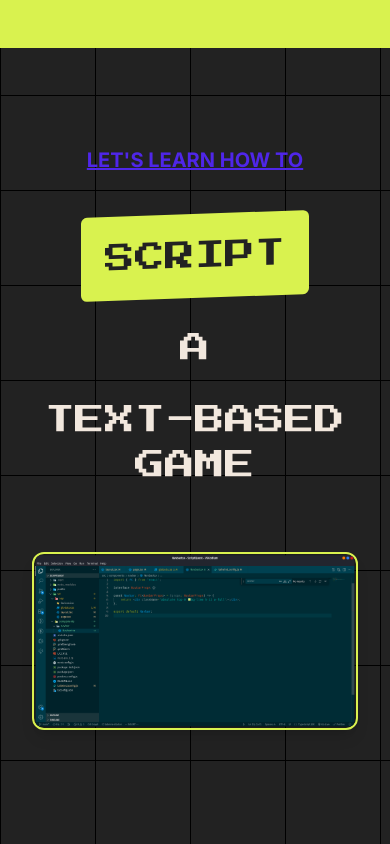
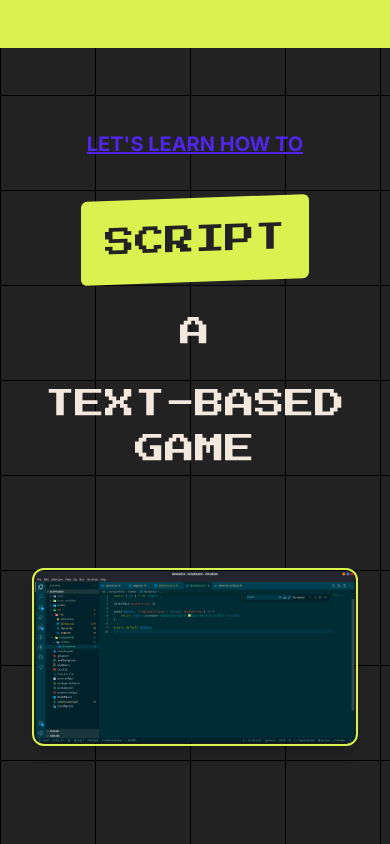
Before and after one commit to pewpewnor/ScriptQuest, a Next.js app: page / in a window 390 px wide. Built offline with nearby package versions, Linux system fonts and the light colour scheme.

Commit message:
style: edit responsive design

```diff
--- a/src/app/page.tsx
+++ b/src/app/page.tsx
@@ -7,14 +7,14 @@ const WelcomePage: FC<WelcomePageProps> = (props: WelcomePageProps) => {
 	return (
 		<div className="min-h-screen">
 			{/* Hero */}
-			<div className="paper-grid flex h-screen flex-col items-center justify-center gap-16 bg-dark px-8 pt-8 md:px-16 mid:flex-row mid:gap-0">
+			<div className="paper-grid flex h-screen flex-col items-center justify-center gap-24 bg-dark px-8 pt-8 md:px-16 mid:flex-row mid:gap-0">
 				<div className="md:w-6/7 flex w-full flex-col gap-10 px-0 sm:px-12 mid:w-full">
 					<p className="w-full text-center text-xl font-bold text-electric underline sm:text-left md:text-2xl">
 						LET&apos;S LEARN HOW TO
 					</p>
 					<div className="flex flex-col gap-8 font-press text-3xl sm:text-5xl mid:text-6xl">
 						<div className="flex flex-col items-center justify-center gap-8 sm:flex-row sm:justify-normal">
-							<button className="min-w-min -skew-y-2 rounded-md bg-lime p-6 text-dark hover:bg-electric hover:text-clay">
+							<button className="min-w-min -skew-y-2 rounded-md bg-lime p-6 text-dark hover:bg-electric hover:text-clay active:bg-electric">
 								SCRIPT
 							</button>
 							<h1 className="text-clay">A</h1>
```
